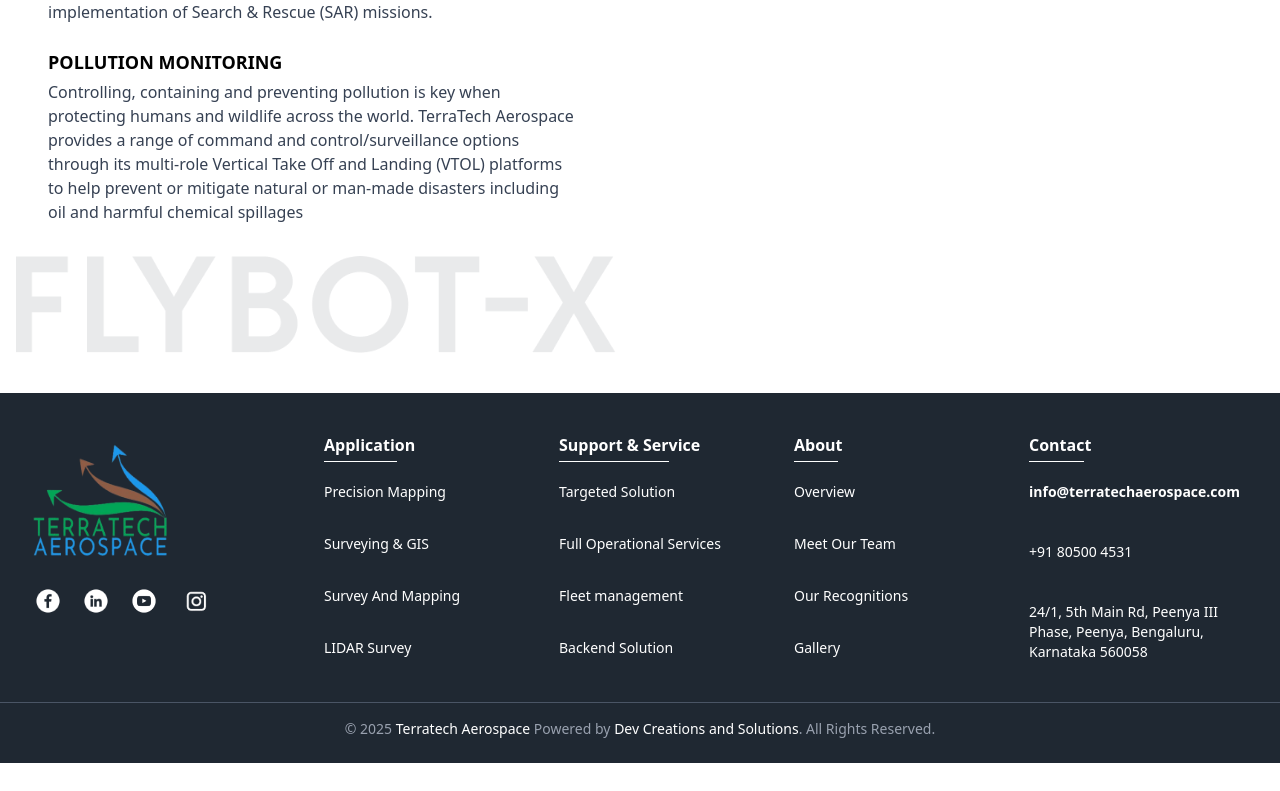
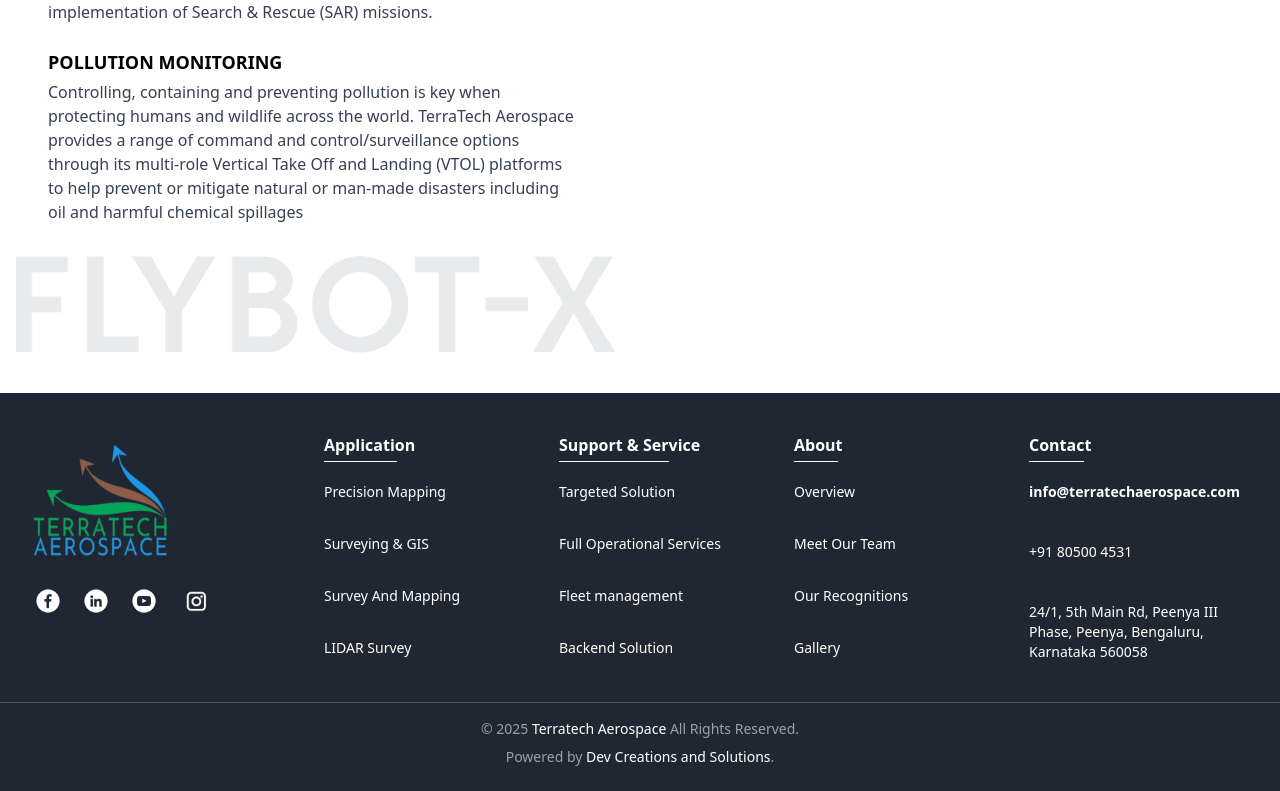
Before and after one commit to Devtechblr/Teratech-Backend, a React (Vite) app in the folder terratech/: page /civilian in a window 1280 px wide. Shown: the part 892-1683 px from the top of the page. Before the commit the page ends 1655 px from the top, so only its background shows below. Built offline with nearby package versions, Linux system fonts and the light colour scheme; a web font is replaced by a local one.

Commit message:
Final Updated Version

```diff
--- a/terratech/src/components/Footer/Footer.jsx
+++ b/terratech/src/components/Footer/Footer.jsx
@@ -62,7 +62,12 @@
 
       {/* Bottom copyright text */}
       <div className="text-center text-sm text-gray-400 border-t border-gray-600 mt-2 py-4 px-4">
-        © 2025 <span className="text-white">Terratech Aerospace</span> Powered by <span className="text-white">Dev Creations and Solutions</span>. All Rights Reserved.
+        <div className="block md:inline">
+          © 2025 <span className="text-white">Terratech Aerospace </span> All Rights Reserved.
+        </div>
+        <div className="mt-2">
+          Powered by<span className="text-white">  Dev Creations and Solutions</span>.
+        </div>
       </div>
     </footer>
 
```
